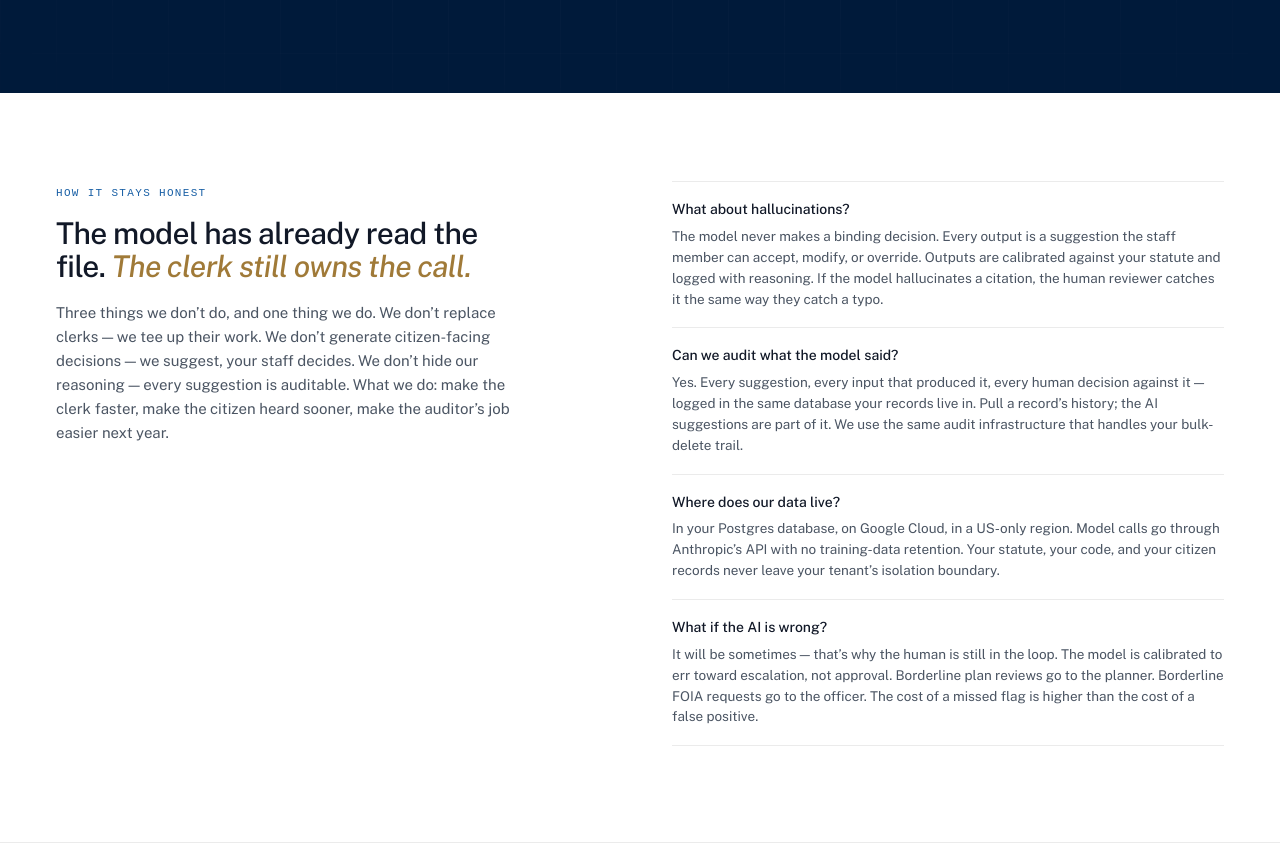
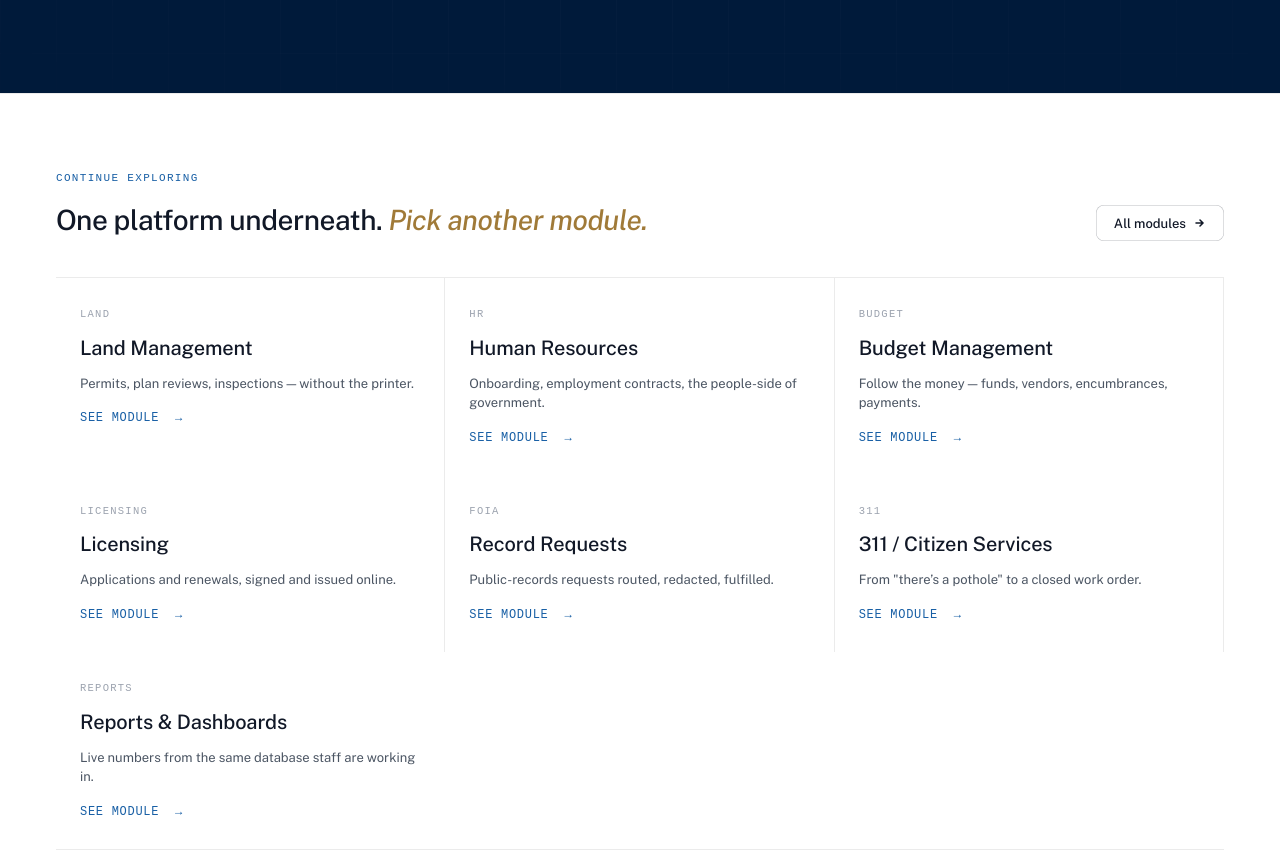
Before and after one commit to clarityvalue/clarityvalue-site, a plain HTML site: page ai.html in a window 1280 px wide. Shown: the part 2321-3173 px from the top of the page. Drawn offline with Linux system fonts and the light colour scheme.

Commit message:
AI page: cut the honesty FAQ entirely (Streisand effect — don't pre-empt concerns the buyer hasn't raised) + lock the rule in BRAND_VOICE

```diff
--- a/ai.html
+++ b/ai.html
@@ -74,22 +74,6 @@
   .cm-aip-claims{grid-template-columns:1fr;border-top:0}
   .cm-aip-claim{padding:24px 0;border-top:0.5px solid rgba(255,255,255,0.14)}
   .cm-aip-claim+.cm-aip-claim{border-left:0;padding-left:0}
-}
-
-/* Honesty band — two columns, calm white bg, the human-in-the-loop reassurance. */
-.cm-aip-honest{padding:88px 0 96px;background:#fff}
-.cm-aip-honest-row{display:grid;grid-template-columns:minmax(0,1fr) minmax(0,1fr);gap:64px;align-items:start}
-.cm-aip-honest-h2{margin:14px 0 18px;font-size:30px;font-weight:500;line-height:1.1;letter-spacing:-0.02em;color:var(--cv-text-primary);text-wrap:balance}
-.cm-aip-honest-h2 em{font-style:italic;color:#A07A38;font-weight:500;font-family:var(--cv-font-display)}
-.cm-aip-honest-lede{margin:0 0 24px;font-size:15px;line-height:1.6;color:var(--cv-text-secondary);max-width:480px}
-.cm-aip-faq{margin:0;padding:0;list-style:none;display:flex;flex-direction:column;gap:0;border-top:0.5px solid var(--cv-line-hairline)}
-.cm-aip-faq li{padding:18px 0;border-bottom:0.5px solid var(--cv-line-hairline);display:flex;flex-direction:column;gap:6px}
-.cm-aip-faq-q{font-size:14px;font-weight:500;color:var(--cv-text-primary);line-height:1.4}
-.cm-aip-faq-a{margin:0;font-size:13.5px;line-height:1.55;color:var(--cv-text-secondary)}
-@media (max-width:780px){
-  .cm-aip-honest{padding:56px 0 64px}
-  .cm-aip-honest-row{grid-template-columns:1fr;gap:32px}
-  .cm-aip-honest-h2{font-size:24px}
 }
 </style>
 <!-- Google Analytics -->
@@ -216,37 +200,6 @@
     </div>
   </section>
 
-  <!-- HONESTY BAND -->
-  <section class="cm-aip-honest">
-    <div class="cm-wrap">
-      <div class="cm-aip-honest-row">
-        <div>
-          <span class="cm-eyebrow cm-eyebrow--blue">How it stays honest</span>
-          <h2 class="cm-aip-honest-h2">The model has already read the file. <em>The clerk still owns the call.</em></h2>
-          <p class="cm-aip-honest-lede">Three things we don&rsquo;t do, and one thing we do. We don&rsquo;t replace clerks &mdash; we tee up their work. We don&rsquo;t generate citizen-facing decisions &mdash; we suggest, your staff decides. We don&rsquo;t hide our reasoning &mdash; every suggestion is auditable. What we do: make the clerk faster, make the citizen heard sooner, make the auditor&rsquo;s job easier next year.</p>
-        </div>
-        <ul class="cm-aip-faq">
-          <li>
-            <span class="cm-aip-faq-q">What about hallucinations?</span>
-            <p class="cm-aip-faq-a">The model never makes a binding decision. Every output is a suggestion the staff member can accept, modify, or override. Outputs are calibrated against your statute and logged with reasoning. If the model hallucinates a citation, the human reviewer catches it the same way they catch a typo.</p>
-          </li>
-          <li>
-            <span class="cm-aip-faq-q">Can we audit what the model said?</span>
-            <p class="cm-aip-faq-a">Yes. Every suggestion, every input that produced it, every human decision against it &mdash; logged in the same database your records live in. Pull a record&rsquo;s history; the AI suggestions are part of it. We use the same audit infrastructure that handles your bulk-delete trail.</p>
-          </li>
-          <li>
-            <span class="cm-aip-faq-q">Where does our data live?</span>
-            <p class="cm-aip-faq-a">In your Postgres database, on Google Cloud, in a US-only region. Model calls go through Anthropic&rsquo;s API with no training-data retention. Your statute, your code, and your citizen records never leave your tenant&rsquo;s isolation boundary.</p>
-          </li>
-          <li>
-            <span class="cm-aip-faq-q">What if the AI is wrong?</span>
-            <p class="cm-aip-faq-a">It will be sometimes &mdash; that&rsquo;s why the human is still in the loop. The model is calibrated to err toward escalation, not approval. Borderline plan reviews go to the planner. Borderline FOIA requests go to the officer. The cost of a missed flag is higher than the cost of a false positive.</p>
-          </li>
-        </ul>
-      </div>
-    </div>
-  </section>
-
   <!-- CROSS-LINKS slot — module-shell.js renders 'Continue exploring' with all 7 modules -->
   <div data-cm-slot="xlinks"></div>
 
```
Also changed, not shown: 1 other file.
